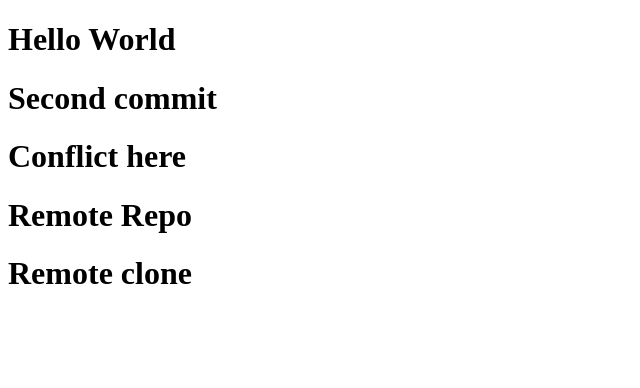
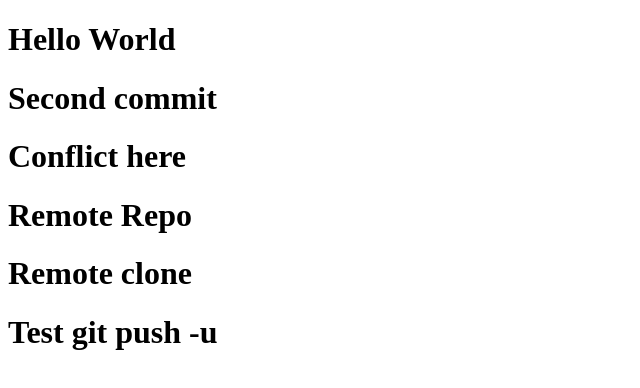
Before and after one commit to duyngo022/github_vn, a plain HTML site: page index.html in a window 1280 px wide. Shown: the whole page, without its empty margins (0-640 px from the left). Drawn offline with Linux system fonts and the light colour scheme.

Commit message:
add Test git push -u

```diff
--- a/index.html
+++ b/index.html
@@ -11,5 +11,6 @@
   <h1>Conflict here</h1>
   <h1>Remote Repo</h1>
   <h1>Remote clone</h1>
+  <h1>Test git push -u</h1>
 </body>
 </html>
```
